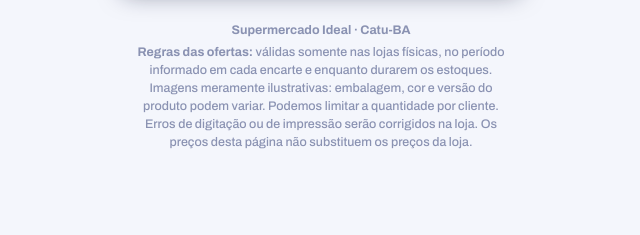
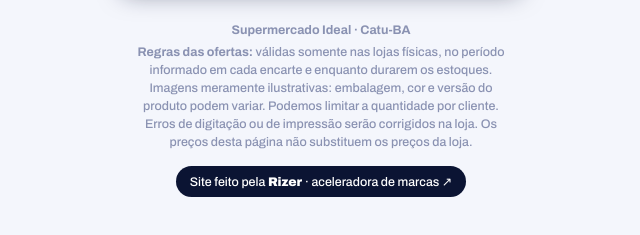
Before and after one commit to supermercadoideal/supermercadoideal.github.io, a plain HTML site: page index.html in a window 1280 px wide. Shown: the part 2557-2792 px from the top of the page, without its empty margins (319-959 px from the left). Before the commit the page ends 2749 px from the top, so only its background shows below. Drawn offline with Linux system fonts and the light colour scheme.

Commit message:
Rodape: credito da Rizer com link pro site
Co-Authored-By: Claude Opus 5.5 <noreply@anthropic.com>

```diff
--- a/index.html
+++ b/index.html
@@ -109,6 +109,9 @@ main>section.topo~*{animation:aparece .5s ease both;animation-delay:calc(1.6s +
 .onda{position:absolute;border-radius:50%;background:rgba(7,49,202,.18);transform:scale(0);animation:onda .55s ease-out forwards;pointer-events:none;z-index:3}
 .card-encarte .onda,.vid .onda,.aviso-btns a+a .onda{background:rgba(255,255,255,.35)}
 @keyframes onda{to{transform:scale(1);opacity:0}}
+.credito{display:inline-block;margin-top:14px;padding:8px 14px;border-radius:99px;background:#0B1433;color:#fff;text-decoration:none;font-size:.78rem;transition:transform .15s}
+.credito b{font-weight:900}
+.credito:active{transform:scale(.96)}
 #regras{scroll-margin-top:20px}
 .lb-seta{position:absolute;top:50%;transform:translateY(-50%);width:42px;height:42px;border-radius:50%;border:0;background:rgba(255,255,255,.92);color:var(--tinta);font-size:1.8rem;line-height:1;cursor:pointer;box-shadow:0 4px 14px rgba(0,0,0,.35);z-index:2}
 .lb-seta.esq{left:8px}.lb-seta.dir{right:8px}
@@ -269,6 +272,7 @@ footer{text-align:center;font-size:.78rem;color:#8A92B2;margin-top:26px}
   <footer>
     <b>Supermercado Ideal · Catu-BA</b>
     <p id="regras"><b>Regras das ofertas:</b> válidas somente nas lojas físicas, no período informado em cada encarte e enquanto durarem os estoques. Imagens meramente ilustrativas: embalagem, cor e versão do produto podem variar. Podemos limitar a quantidade por cliente. Erros de digitação ou de impressão serão corrigidos na loja. Os preços desta página não substituem os preços da loja.</p>
+    <a class="credito" href="https://rizeroficial.com/?utm_source=ideal-bio&utm_medium=rodape" target="_blank" rel="noopener">Site feito pela <b>Rizer</b> · aceleradora de marcas ↗</a>
   </footer>
 </main>
 
```
